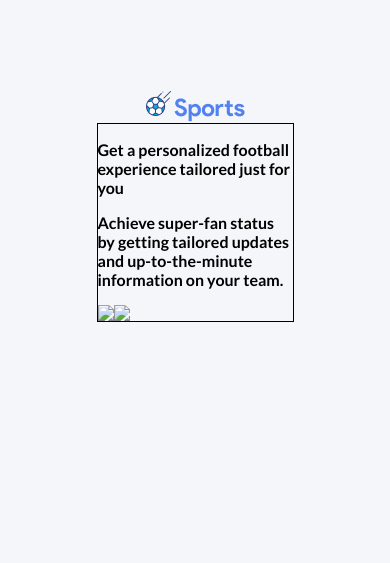
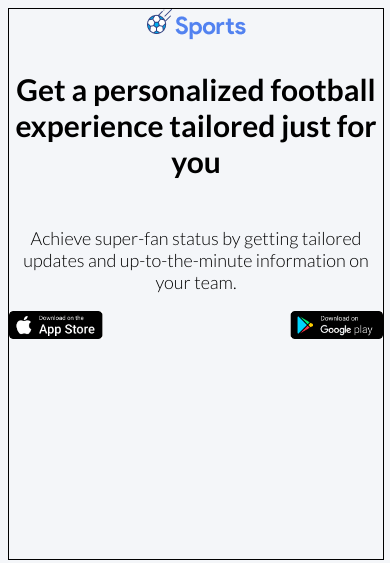
Before and after one commit to Frenzarectah/-html-css-Responsive_landing_page, a plain HTML site: page index.html in a window 390 px wide. Drawn offline with Linux system fonts and the light colour scheme.

Commit message:
rifacimento layout repsonsive

```diff
--- a/index.html
+++ b/index.html
@@ -7,12 +7,12 @@
     </head>
     <link rel="stylesheet" type="text/css" href="stili/main.css">
     <body class="container bg_azure">
-        <div class="box head lato">
-            <img class="logo borde" alt="logo dell app" src="imgs/logo.png">
-            <div class="underbox borde">
-                <p class="size--h1">Get a personalized football experience tailored just for you</p>
-                <p class="size--h2">Achieve super-fan status by getting tailored updates and up-to-the-minute information on your team.</p>
-                <div class="row"><img class="btn" src="imgs/apple.jpg"><img class="btn" src="imgs/google.jpg"></div>
+        <div class="riga1 phones">
+            <div class="box">
+                <img src="imgs/logo.png">
+                <p class="lato bold size--30">Get a personalized football experience tailored just for you</p>
+                <p class="lato size--18">Achieve super-fan status by getting tailored updates and up-to-the-minute information on your team.</p>
+                <div class="btn_contain spaced_btw"><img class="btn" alt="apple store button" src="imgs/apple.jpg"><img class="btn" alt="google play button" src="imgs/google.jpg"></div>
             </div>
         </div>
     </body>
--- a/stili/main.css
+++ b/stili/main.css
@@ -1,33 +1,61 @@
-@import url('mobile.css');
 @import url('flex-utility.css');
 @import url('textstile.css');
+@import url('https://fonts.googleapis.com/css2?family=Lato:wght@300&display=swap');
 
 .container{
     display:flex;
-    flex-direction: row;
+    flex-direction: column;
 }
 .bg_azure{
     background-color:#f4f6f9;
 }
-.head{
-    position:absolute;
-    right:0;
-    height:663px;
-    background-image: url('../imgs/phones.png');
+.phones{
+    background-image:url('../imgs/phones.png');
     background-repeat: no-repeat;
     background-position: right;
 }
-.logo{
-    width:99px;
-    height:32px;
-}
-.border{
-    margin-left:30px;
-    margin-top:30px;
+.riga1{
+    width:100%;
+    height:550px;
 }
 .box{
+    padding-top:15px;
+    padding-left:60px;
+    width:33%;
+    height:inherit;
+    display:flex;
+    flex-direction:column;
+    align-items: flex-start;
+    border:1px black solid;
+}
+.lato{
+    font-family:'Lato';
+}
+.bold{
+    font-weight: bold;
+}
+.btn_contain{
+    width:350px;
+}
+
+@media only screen and (min-width:275px) and (max-width:500px){ /**STILE PER MOBILE ***/
+
+p{
+    text-align:center;
+}
+.btn_contain{
+    width:inherit;
+}
+.btn{
+    width:25%;
+    height:auto;
+}
+.phones{
+    background-image:none;
+}
+.box{
+    padding:0;
     width:100%;
+    align-items:center;
 }
-.underbox{
-    width:50%;
 }
--- a/stili/mobile.css
+++ /dev/null
@@ -1,25 +0,0 @@
-/*foglio di stile dedicato agli schermi da cellulare*/
-@media only screen and (min-width:275px) and (max-width:500px){
-
-.container{
-    display:flex;
-    flex-direction: column;
-    align-items: center;
-    justify-content: center;
-}
-.head{
-    background-image: none !important;
-}
-.box{
-    display:flex;
-    flex-direction: column;
-    align-items: center;
-}
-.underbox{
-    width:auto;
-    border:1px solid black;
-}
-.border{
-    margin:0;
-}
-}
--- a/stili/textstile.css
+++ b/stili/textstile.css
@@ -5,6 +5,9 @@
 }
 .size--64{
     font-size:64px;
+}
+.size--30{
+    font-size:30px;
 }
 .size--36{
     font-size:36px;
```
Also changed, not shown: imgs/apple.jpg (added), imgs/google.jpg (added).
